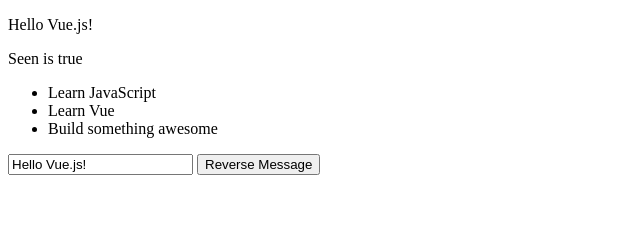
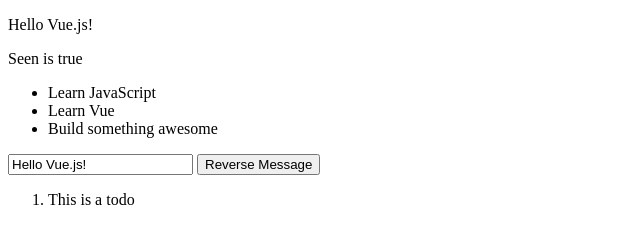
Before and after one commit to clevergadget/vue-exploration, a plain HTML site: page index.html in a window 1280 px wide. Shown: the whole page, without its empty margins (0-640 px from the left). Drawn offline with nearby package versions, Linux system fonts and the light colour scheme.

Commit message:
simple component

```diff
--- a/app.js
+++ b/app.js
@@ -1,3 +1,7 @@
+Vue.component('todo-item', {
+  template: '<li>This is a todo</li>'
+})
+
 new Vue({
     el: '#app',
     data: {
--- a/index.html
+++ b/index.html
@@ -19,6 +19,10 @@
     <ul ><li v-for="todo in todos">{{todo.text}}</li></ul>
     <input v-model="message">
     <button v-on:click="reverseMessage">Reverse Message</button>
+    <ol>
+      <!-- Create an instance of the todo-item component -->
+      <todo-item></todo-item>
+    </ol>
   </div>
   <script src="app.js"></script>
 </body>
```
